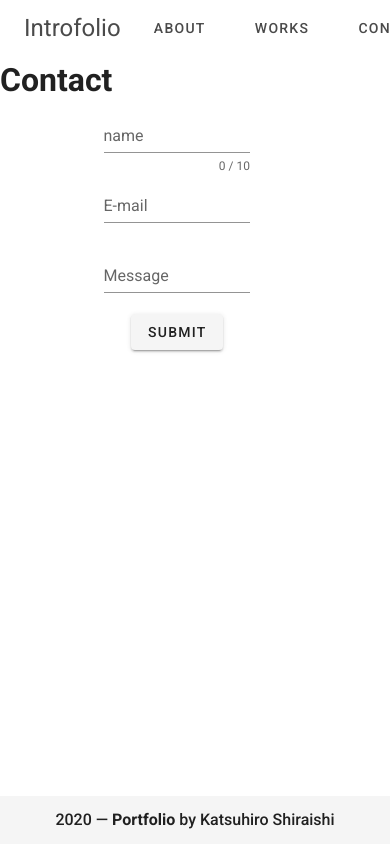
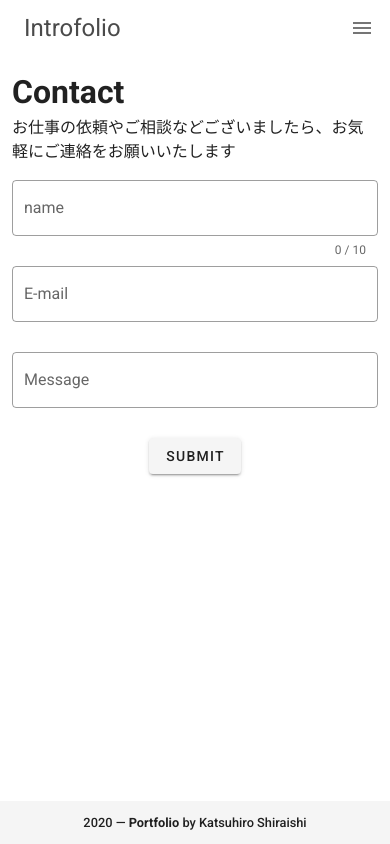
Before and after one commit to Katsu30/introfolio, a Vue app: page /contact in a window 390 px wide. Built offline with nearby package versions, Linux system fonts and the light colour scheme.

Commit message:
responsive design 1

```diff
--- a/src/App.vue
+++ b/src/App.vue
@@ -2,7 +2,9 @@
   <v-app>
     <NavHeader />
     <v-content>
-      <router-view/>
+      <v-container>
+        <router-view/>
+      </v-container>
     </v-content>
     <GrobalFooter />
   </v-app>
@@ -36,4 +38,8 @@ export default {
 body {
   color: #35495D;
 }
+.container {
+  width: 100%;
+  height: 100%;
+}
 </style>
--- a/src/components/GrobalFooter.vue
+++ b/src/components/GrobalFooter.vue
@@ -7,7 +7,7 @@
         class="text-center"
         cols="12"
       >
-        {{ new Date().getFullYear() }} — <strong>Portfolio</strong> by Katsuhiro Shiraishi
+        <p class="footerFont">{{ new Date().getFullYear() }} — <strong>Portfolio</strong> by Katsuhiro Shiraishi</p>
       </v-col>
     </v-footer>
 </template>
@@ -19,5 +19,12 @@ export default {
 </script>
 
 <style scoped>
-
+.footerFont {
+  margin: 0;
+}
+@media (max-width: 600px) {
+  .footerFont {
+    font-size: 0.8rem;
+  }
+}
 </style>
--- a/src/components/NavHeader.vue
+++ b/src/components/NavHeader.vue
@@ -3,11 +3,12 @@
 		app
 		color="white"
 		flat
+		id="grobalHeader"
 		>
 		<div class="d-flex align-center">
 
 			<div>
-				<router-link to='/' class="links">
+				<router-link to='/' class="topLink">
 					<span id="logo" class="linkTitle">Introfolio</span>
 				</router-link>
 			</div>
@@ -15,11 +16,14 @@
 
 		<v-spacer></v-spacer>
 
-		<v-btn v-for="(item, index) in items" :key="index" text>
+		<span v-for="(item, index) in items" :key="index" text>
 			<router-link class="links" v-bind:to=item.path>
 				<span class="linkTitle">{{ item.title }}</span>
 			</router-link>
-		</v-btn>
+		</span>
+		<span class="hamburger">
+			<v-icon>mdi-menu</v-icon>
+		</span>
 	</v-app-bar>
 </template>
 
@@ -44,7 +48,7 @@
 	#logo {
 		font-size: 1.5rem;
 	}
-	.links {
+	.links, .topLink {
 		text-decoration: none;
 		vertical-align: middle;
 		padding: 0.5rem 0.5rem;
@@ -58,4 +62,17 @@
 		color: #4A4A4A;
 		transform: 5ms;
 	}
+	.hamburger {
+		display: none;
+	}
+
+
+@media (max-width: 768px) {
+	.links {
+		display: none;
+	}
+	.hamburger {
+		display: block;
+	}
+}
 </style>
--- a/src/components/modules/WorkCardModule.vue
+++ b/src/components/modules/WorkCardModule.vue
@@ -28,10 +28,8 @@
         >
         </v-img>
 
+        <p v-for="(text, index) in description" :key="index" class="workTexts">{{ text }}</p>
 
-        <v-card-text>
-          {{ description }}
-        </v-card-text>
         <span v-for="(tag, index) in tags" :key="index" class="usingTags">{{ tag }}</span>
         <v-divider class="divider"></v-divider>
         <span v-for="(link, index) in links" :key="index" class="workLinks">
@@ -60,6 +58,10 @@ export default {
     border: 3px solid #ccc;
     background-color: #ddd;
 }
+.workTexts {
+  margin: 5px 10px;
+  font-size: 0.9em;
+}
 .linkIcon {
   text-decoration: none;
 }
--- a/src/store/index.js
+++ b/src/store/index.js
@@ -98,7 +98,10 @@ const Works = {
       {
         title: 'portfolio',
         img: require('@/assets/portfolio.png'),
-        description: 'Vue.jsで作ったポートフォリオです。Netlifyで公開しています。 ',
+        description: [
+          'Vue.jsで作ったポートフォリオです。Netlifyで公開しています。',
+          'Netlify Formsの使い方と、Vuetifyが初めてだったので苦労しましたが完成できました。'
+        ],
         tags: [
           'vue.js', 'Netlify'
         ],
@@ -111,7 +114,10 @@ const Works = {
       {
         title: 'ToDo with Vue.js',
         img: require('@/assets/todoVue.png'),
-        description: 'Vue.jsを使用して作成したToDoリストです。ローカルホストに保存できるので、ブラウザを閉じてもToDoが残ります',
+        description: [
+          'Vue.jsを使用して作成したToDoリストです。',
+          'ローカルDBに保存できるので、ブラウザを閉じてもToDoが残ります。'
+        ],
         tags: [
           'vue.js', 'github Pages'
         ],
--- a/src/views/About.vue
+++ b/src/views/About.vue
@@ -1,8 +1,7 @@
 <template>
-<div class="container d-flex flex-column">
+<div class="container">
   <h1>About</h1>
   <div class="aboutWrapper">
-
 
     <div class="item box-big1">
 
@@ -183,8 +182,9 @@ export default {
 }
 
 /* Responsive */
-@media (max-width: 600px){
+@media (max-width: 768px){
   .container {
+    display: grid;
     grid-template-columns: 1fr;
     grid-template-rows: auto;
   }
--- a/src/views/Contact.vue
+++ b/src/views/Contact.vue
@@ -1,9 +1,9 @@
 <template>
-  <div>
+  <div id='contactContainer'>
     <h1>Contact</h1>
-    <div id="formContainer">
-          <v-form name="contact" method="POST" data-netlify="true" netlify class="">
-            <div id="formWrapper">
+    <div class="contactWrapper">
+      <v-form name="contact" method="POST" data-netlify="true" netlify class="formWrapper">
+        <p>お仕事の依頼やご相談などございましたら、お気軽にご連絡をお願いいたします</p>
         <input type="hidden" name="form-name" value="contact" />
         <v-text-field
           v-model='name'
@@ -11,6 +11,7 @@
           :counter='10'
           label="name"
           required
+          outlined
           class="items"></v-text-field>
 
         <v-text-field
@@ -18,6 +19,7 @@
           :rules='emailRules'
           label="E-mail"
           required
+          outlined
           class="items"></v-text-field>
 
         <v-text-field
@@ -25,10 +27,11 @@
           :rules='messageRules'
           label="Message"
           required
+          auto-grow
+          outlined
           class="items"></v-text-field>
 
         <v-btn type="submit">Submit</v-btn>
-        </div>
     </v-form>
     </div>
   </div>
@@ -53,24 +56,25 @@ export default {
 </script>
 
 <style scoped>
-#formContainer {
-  min-width: 100%;
-  min-height: 100%;
-  display: flex;
-  justify-content: center;
-  align-items: center;
-}
-#formWrapper {
-  display: flex;
-  justify-content: center;
-  align-items: center;
-  max-width: 80%;
-  height: 100%;
-  flex-wrap: wrap;
-  flex-direction: column;
-}
 .items {
   width: 100%;
   height: auto;
 }
+#contactContainer {
+  height: 100%;
+  width: 100%;
+}
+.contactWrapper {
+  display: flex;
+  justify-content: center;
+  align-items: center;
+  flex-direction: column;
+}
+.formWrapper {
+  display: flex;
+  justify-content: center;
+  align-items: center;
+  flex-direction: column;
+  min-width: 80%;
+}
 </style>
--- a/src/views/Home.vue
+++ b/src/views/Home.vue
@@ -38,5 +38,12 @@ export default {
   .message {
     font-size: 1.5rem;
   }
-
+@media (max-width: 600px) {
+  #topName {
+    font-size: 2rem;
+  }
+  .message {
+    font-size: 0.9rem;
+  }
+}
 </style>
--- a/src/views/Works.vue
+++ b/src/views/Works.vue
@@ -3,7 +3,7 @@
     <h1>WORKS</h1>
     <v-container>
       <v-row>
-        <v-col cols="6" v-for="(work, index) in works" :key="index">
+        <v-col cols="12" md="6" v-for="(work, index) in works" :key="index">
           <WorkCard
             :title="work.title"
             :img="work.img"
```
Lines whose indentation alone changed are shown as unchanged.
